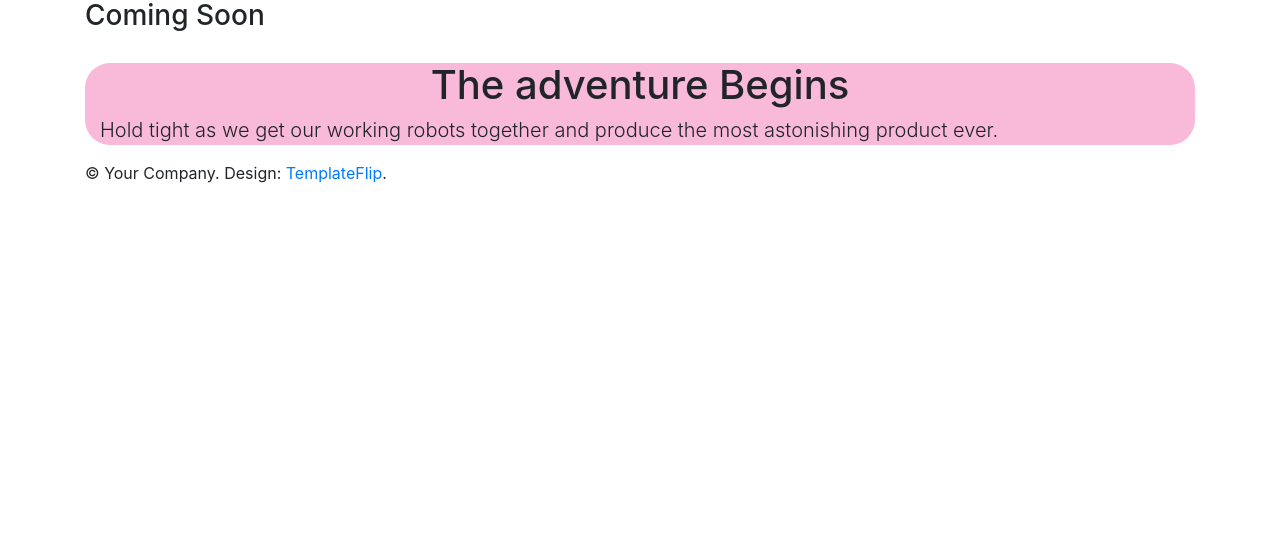
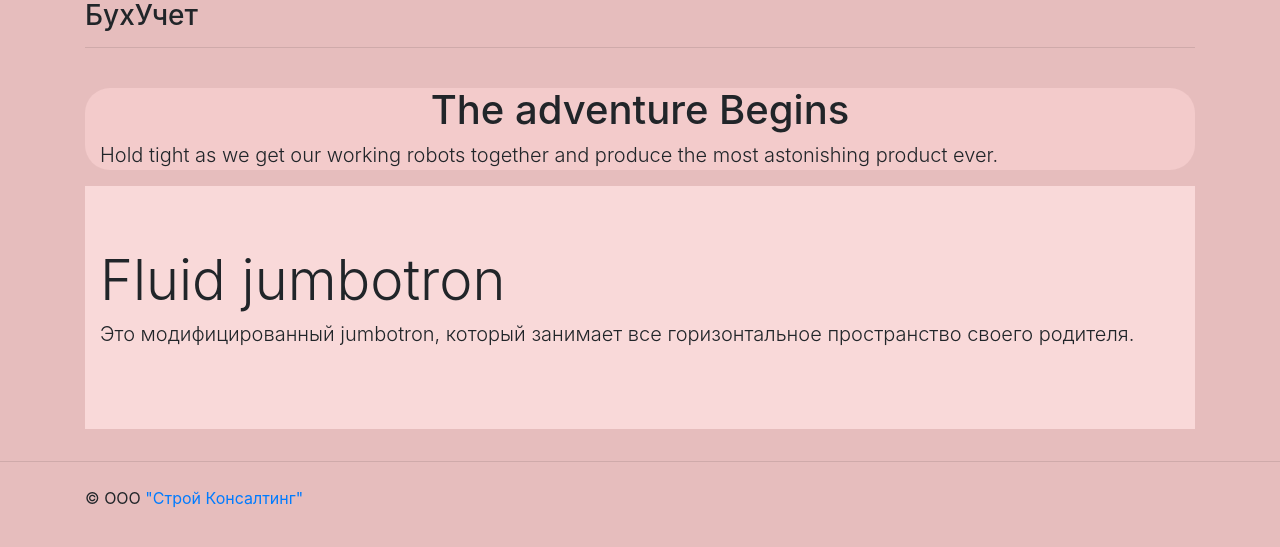
Before and after one commit to Rosabuhit/mysite, a Django app: page / in a window 1280 px wide. Shown: the top 547 px of the page. Run offline with Django 3.2, Linux system fonts and the light colour scheme; some libraries are stand-ins or nearby versions.

Commit message:
определил палитру

```diff
--- a/info/templates/home.html
+++ b/info/templates/home.html
@@ -19,33 +19,48 @@
     <link href="styles/main.css" rel="stylesheet">
   </head>
 <style>
+    body{
+        background-color: #E6BDBD;
+    }
 
     .cover{
-    background: #F9B9D8;
-    border-radius: 25px;
+        background: #F3CBCB;
+        border-radius: 25px;
     }
 
+    .jumbotron {
+        background: #F9D9D9;
+    }
 </style>
   <body id="top"><div class="site-wrapper">
   <div class="site-wrapper-inner">
     <div class="cover-container"><div class="container">
       <div class="masthead clearfix">
         <div class="inner" >
-          <h3 class="masthead-brand">Coming Soon</h3>
+          <h3 class="masthead-brand">БухУчет</h3>
         </div>
-      </div><br>
+      </div><hr class="my-3"> <br>
         <div class="inner cover">
             <div class="container">
         <h1 class="cover-heading" align="center">The adventure Begins</h1>
         <p class="lead cover-copy">Hold tight as we get our working robots together and produce the most astonishing product ever.</p>
-            </div></div>
+            </div></div></div></div>
+<div class="container">
+      <div class="jumbotron jumbotron-fluid">
+  <div class="container">
+    <h1 class="display-4">Fluid jumbotron</h1>
+    <p class="lead">Это модифицированный jumbotron, который занимает все горизонтальное пространство своего родителя.</p>
+  </div>
+      </div></div>
+
+      <hr class="my-4">
+      <div class="container">
       <div class="mastfoot">
         <div class="inner">
-          <p>&copy; Your Company. Design: <a href="https://templateflip.com/" target="_blank">TemplateFlip</a>.</p>
+          <p>&copy; ООО <a href="https://templateflip.com/" target="_blank">"Строй Консалтинг" </a></p>
         </div>
       </div>
-    </div></div>
-</div>
+      </div>
     <script src="https://code.jquery.com/jquery-3.2.1.slim.min.js"></script>
     <script src="https://cdnjs.cloudflare.com/ajax/libs/popper.js/1.11.0/umd/popper.min.js"></script>
     <script src="https://maxcdn.bootstrapcdn.com/bootstrap/4.0.0-beta/js/bootstrap.min.js"></script>
```
